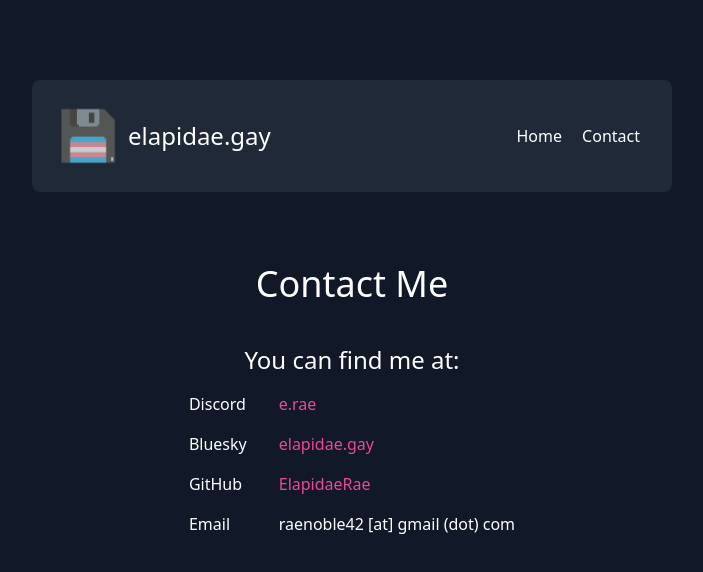
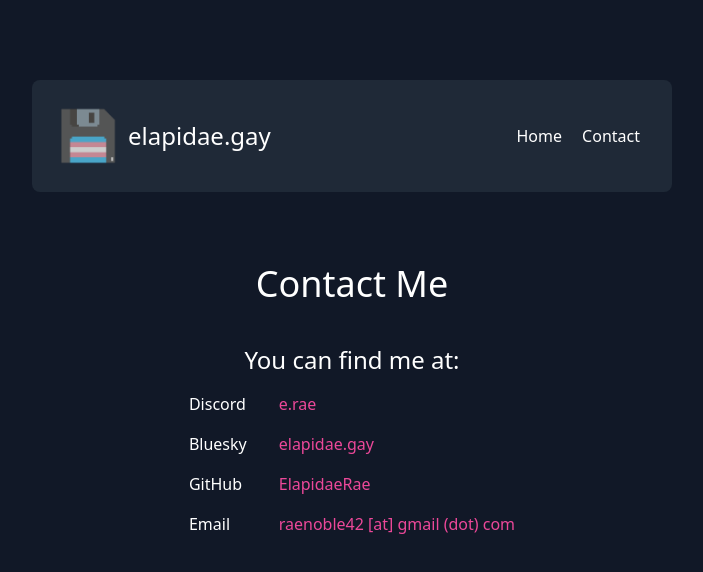
Before and after one commit to ElapidaeRae/c3website, a SvelteKit app: page /contact in a window 1280 px wide. Shown: the top 572 px of the page, without its empty margins (288-991 px from the left). Built offline with nearby package versions, Linux system fonts and the light colour scheme.

Commit message:
Fixed Colour

```diff
--- a/src/routes/contact/+page.svelte
+++ b/src/routes/contact/+page.svelte
@@ -21,7 +21,7 @@
             </tr>
             <tr>
                 <td class="px-4 py-2">Email</td>
-                <td class="px-4 py-2">raenoble42 [at] gmail (dot) com</td>
+                <td class="px-4 py-2"><span class="text-pink-500">raenoble42 [at] gmail (dot) com</span></td>
             </tr>
         </tbody>
     </table>
```
